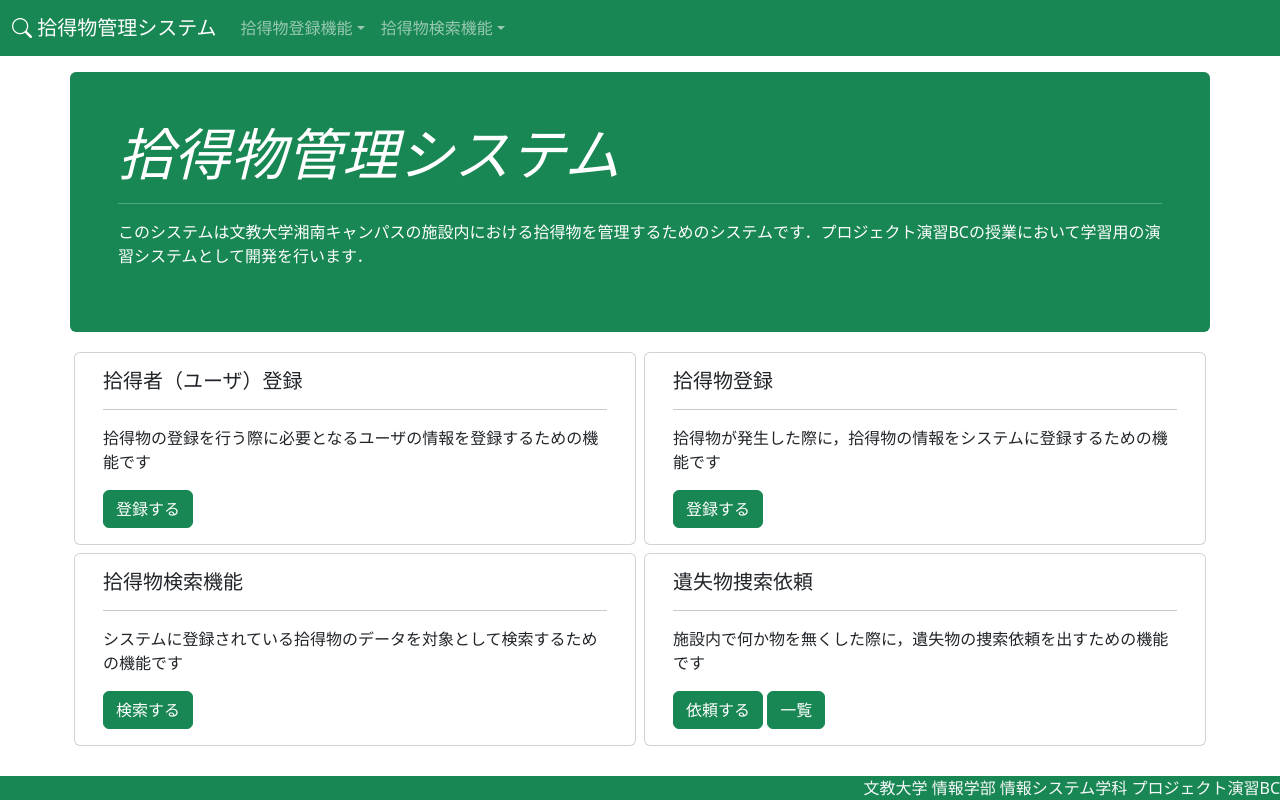
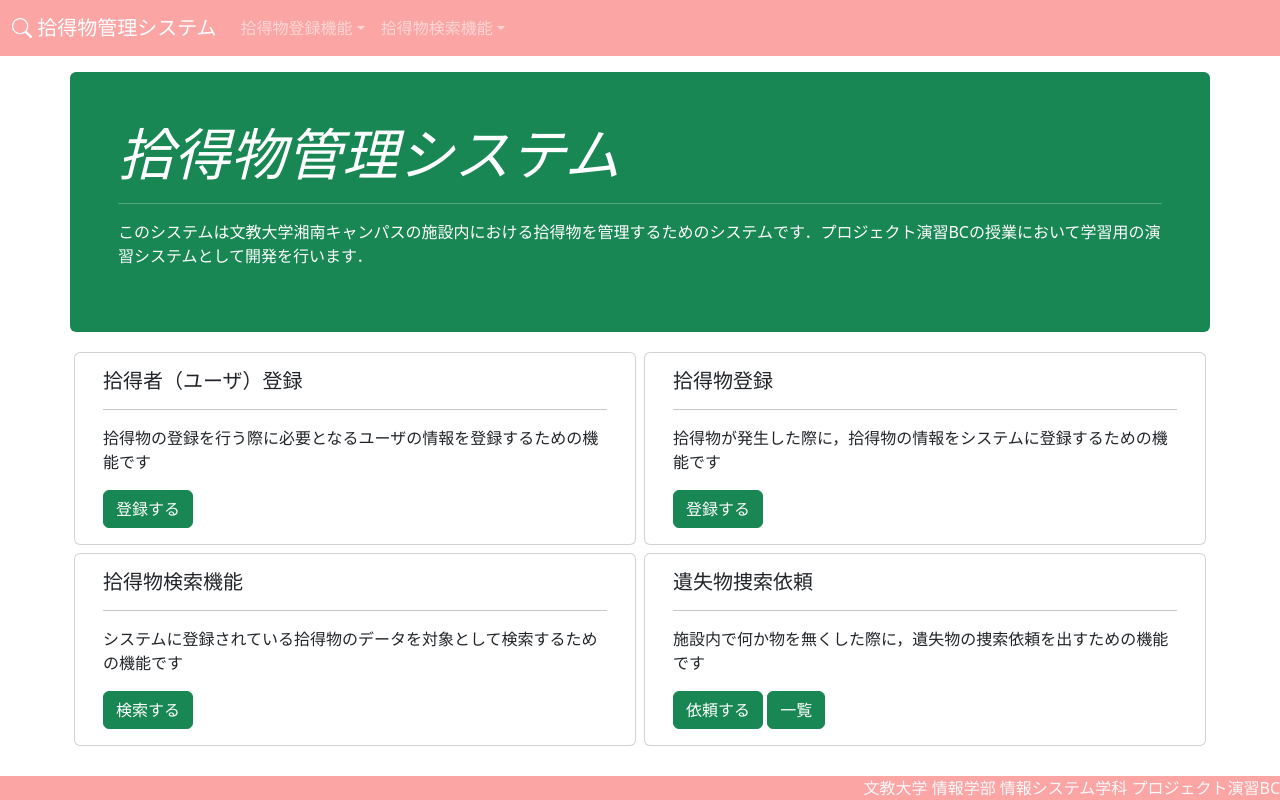
Before and after one commit to t41g4/projectB-Fteam, a Python web app: template templates/top.html in a window 1280 px wide. Run offline with Jinja, Linux system fonts and the light colour scheme; the template is opened without the code that fills it, so the values that code supplies are empty.

Commit message:
色変更

```diff
--- a/templates/base.html
+++ b/templates/base.html
@@ -16,7 +16,7 @@
 <body>
     {% block header %}
     <header>
-        <nav class="navbar navbar-expand-lg navbar-dark bg-success">
+        <nav class="navbar navbar navbar-expand-lg navbar-dark" style="background-color: #fca5a5;">
             <div class="container-fluid">
               {% block pagelogo %}
               <a class="navbar-brand" href="/"><i class="bi bi-search"></i> 拾得物管理システム</a>
@@ -54,8 +54,8 @@
     {% block content %}{% endblock %}
 
     {% block footer %}
-    <footer class="fixed-bottom bg-success text-light text-end">
-        <div>文教大学 情報学部 情報システム学科 プロジェクト演習BC</div>
+    <footer class="fixed-bottom text-light text-end" style="background-color: #fca5a5">
+      <div>文教大学 情報学部 情報システム学科 プロジェクト演習BC</div>
     </footer>
     {% endblock %}
 
```
